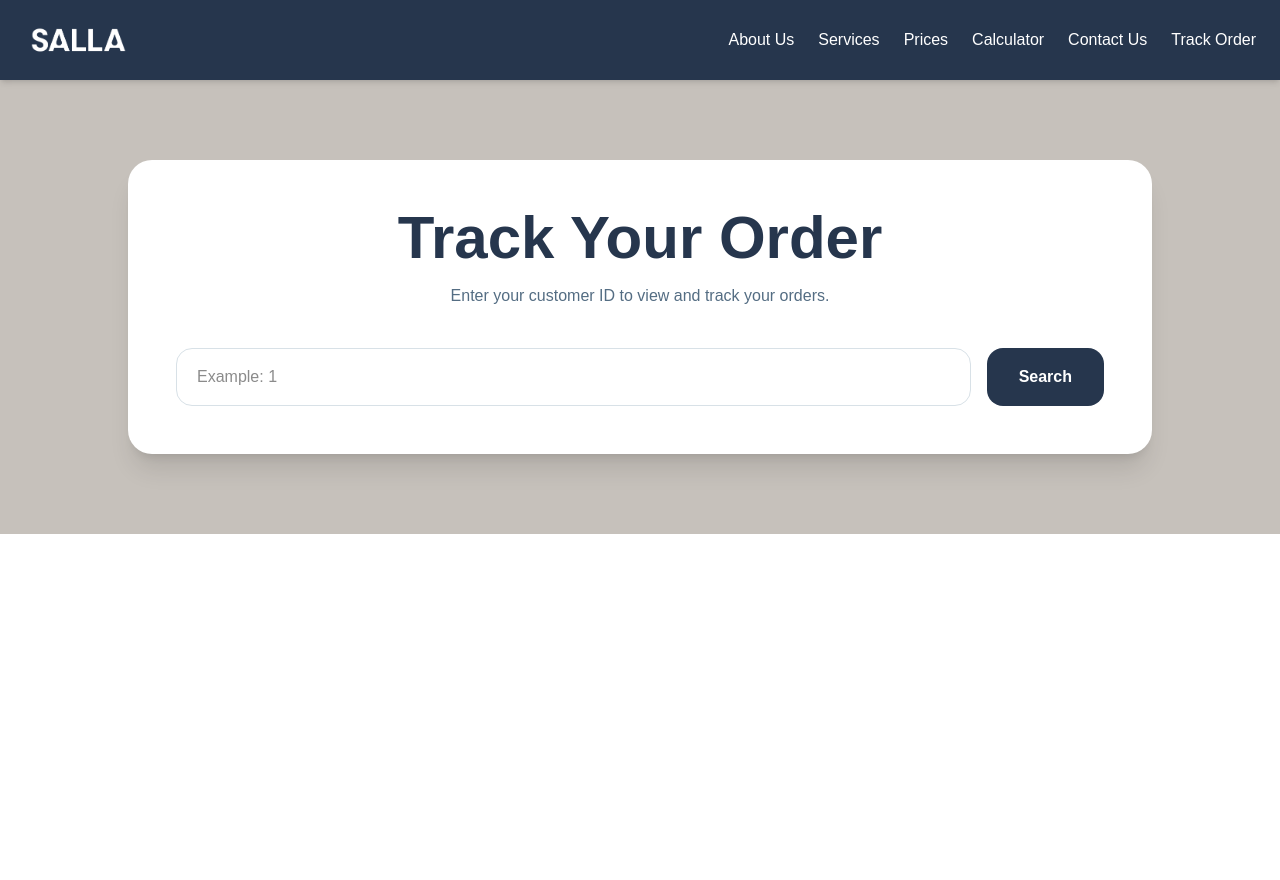
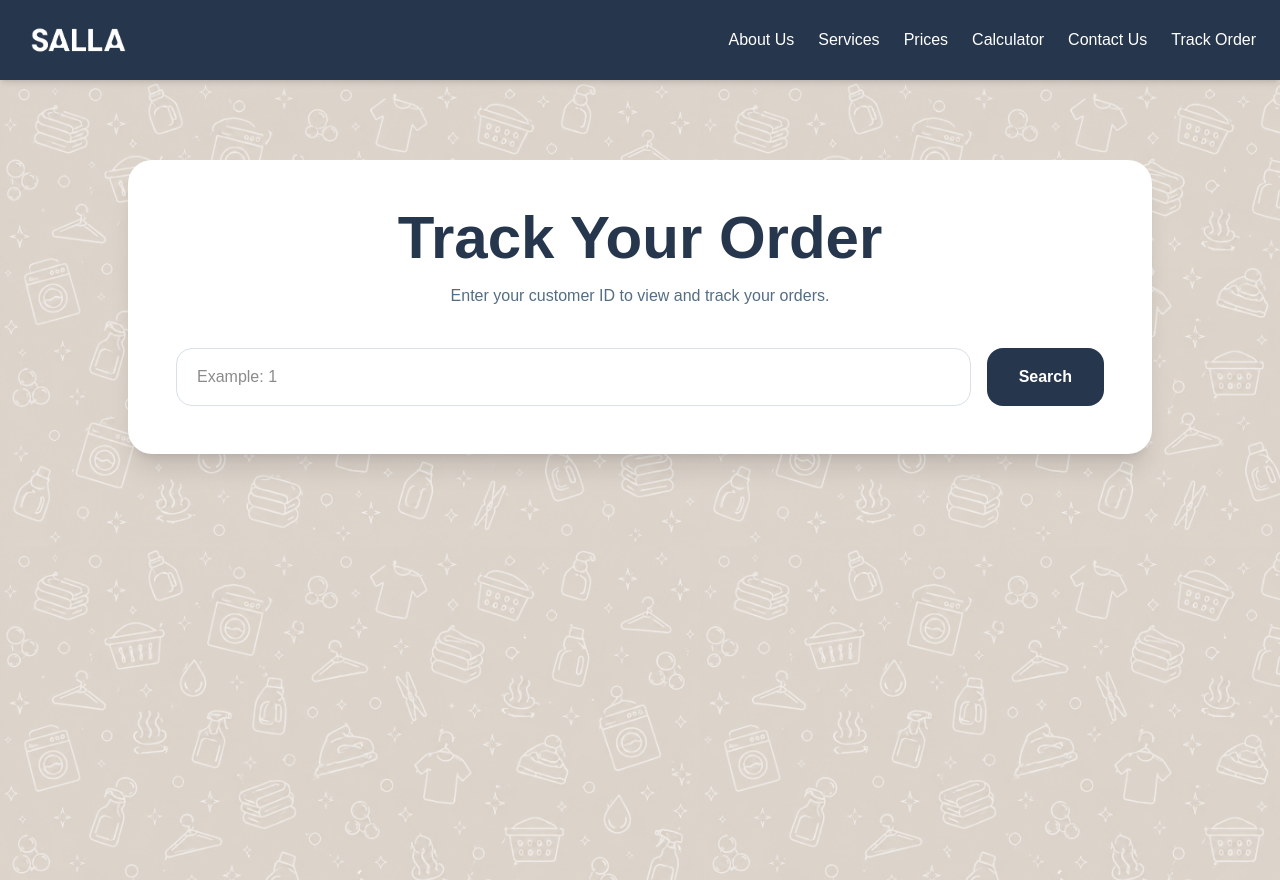
Before and after one commit to yasserm1999/salla-website, a Next.js app: page /tracker in a window 1280 px wide. Before the commit the page ends 800 px from the top, so only its background shows below. Built offline with nearby package versions, Linux system fonts and the light colour scheme.

Commit message:
update tracker design

```diff
--- a/app/tracker/page.tsx
+++ b/app/tracker/page.tsx
@@ -91,8 +91,19 @@ const getStepIndex = (status: string) => {
 
 
   return (
-    <main className="bg-[#c6c1bb] px-6 py-20">
-      <div className="mx-auto max-w-5xl rounded-3xl bg-white p-8 shadow-xl md:p-12">
+<main
+  className="relative min-h-screen overflow-hidden px-6 py-20"
+  style={{
+    backgroundColor: "#c6c1bb",
+    backgroundImage: "url('/pattern.png')",
+    backgroundSize: "700px",
+    backgroundRepeat: "repeat",
+  }}
+>
+
+  <div className="relative z-10 mx-auto max-w-5xl rounded-3xl bg-white p-8 shadow-xl md:p-12">
+
+
         <h1 className="text-center text-4xl font-bold text-[#26364d] md:text-6xl">
           Track Your Order
         </h1>
```
Also changed, not shown: public/pattern.png (added).
